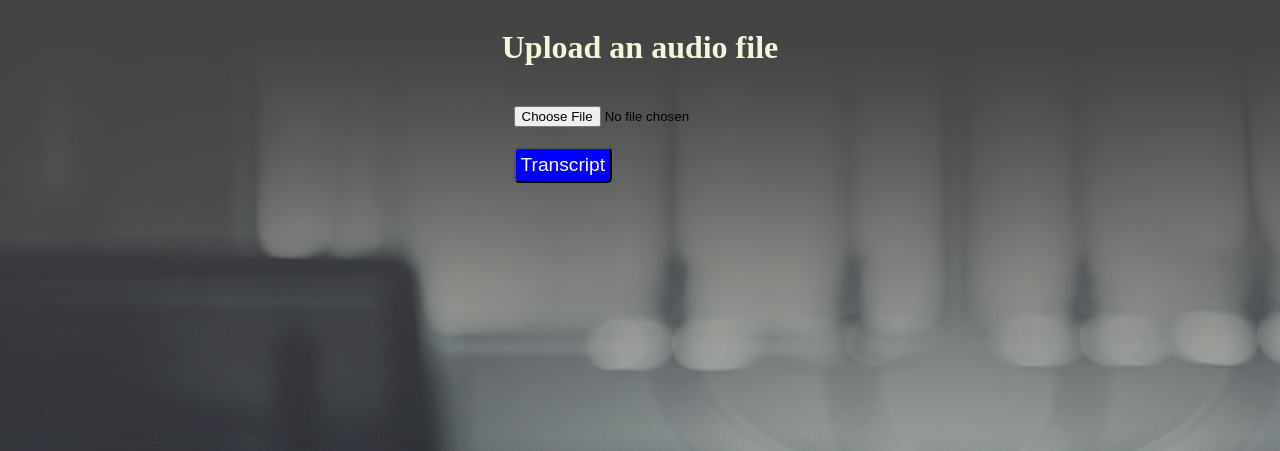
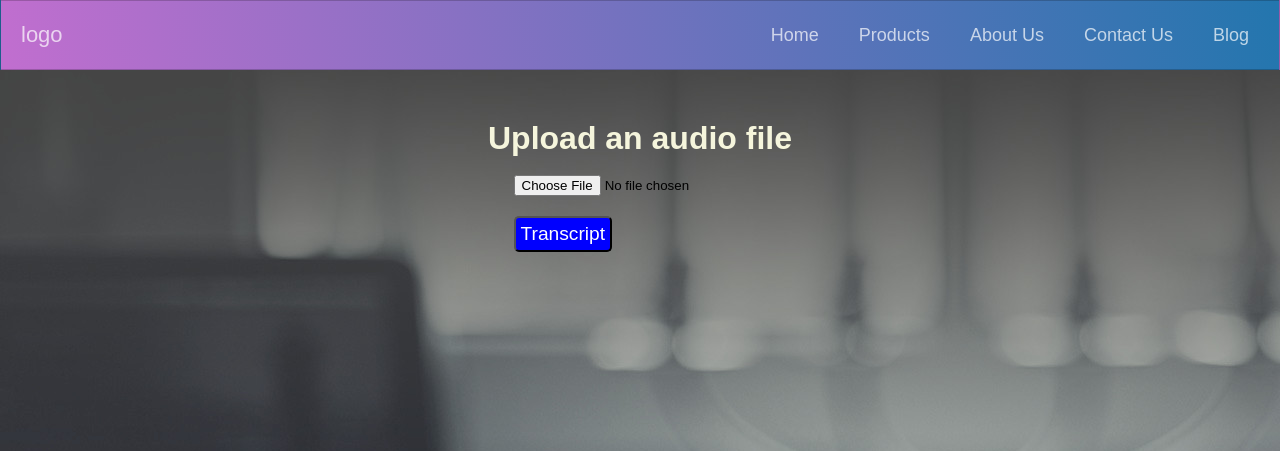
Before and after one commit to saurabh28march/TranscriptPY, a Flask app: page / in a window 1280 px wide. Shown: the top 451 px of the page. Run offline with Flask 2, Linux system fonts and the light colour scheme.

Commit message:
Added Navbar to the home page

```diff
--- a/Transcript/templates/index.html
+++ b/Transcript/templates/index.html
@@ -10,10 +10,107 @@
       type="text/css"
       href="{{ url_for('static',filename='stylesheets/styles.css') }}"
     />
+
+    <link
+      rel="stylesheet"
+      href="https://cdnjs.cloudflare.com/ajax/libs/font-awesome/4.7.0/css/font-awesome.min.css"
+    />
     <style>
+      * {
+        box-sizing: border-box;
+        padding: 0;
+        margin: 0;
+      }
+
+      body {
+        font-family: "Josefin Sans", sans-serif;
+      }
+
+      .navbar {
+        font-size: 18px;
+        background-image: linear-gradient(260deg, #2376ae 0%, #c16ecf 100%);
+        border: 1px solid rgba(0, 0, 0, 0.2);
+        padding-bottom: 10px;
+      }
+
+      .main-nav {
+        list-style-type: none;
+        display: none;
+      }
+
+      .nav-links,
+      .logo {
+        text-decoration: none;
+        color: rgba(255, 255, 255, 0.7);
+      }
+
+      .main-nav li {
+        text-align: center;
+        margin: 15px auto;
+      }
+
+      .logo {
+        display: inline-block;
+        font-size: 22px;
+        margin-top: 10px;
+        margin-left: 20px;
+      }
+
+      .navbar-toggle {
+        position: absolute;
+        top: 10px;
+        right: 20px;
+        cursor: pointer;
+        color: rgba(255, 255, 255, 0.8);
+        font-size: 24px;
+      }
+
+      .active {
+        display: block;
+      }
+
+      @media screen and (min-width: 768px) {
+        .navbar {
+          display: flex;
+          justify-content: space-between;
+          padding-bottom: 0;
+          height: 70px;
+          align-items: center;
+        }
+
+        .main-nav {
+          display: flex;
+          margin-right: 30px;
+          flex-direction: row;
+          justify-content: flex-end;
+        }
+
+        .main-nav li {
+          margin: 0;
+        }
+
+        .nav-links {
+          margin-left: 40px;
+        }
+
+        .logo {
+          margin-top: 0;
+        }
+
+        .navbar-toggle {
+          display: none;
+        }
+
+        .logo:hover,
+        .nav-links:hover {
+          color: rgba(255, 255, 255, 1);
+        }
+      }
+
       body {
         background-image: url("/static/img/image.jpg");
       }
+
       .centerFlex {
         align-items: center;
         display: flex;
@@ -46,14 +143,39 @@
         color: black;
         size: 20px;
         padding: 10px;
+        font-family: Lobster, sans-serif;
       }
+
       #header {
         align-content: center;
       }
     </style>
   </head>
   <body>
-    <div id="header">
+    <nav class="navbar">
+      <span class="navbar-toggle" id="js-navbar-toggle">
+        <i class="fa fa-list-ul" aria-hidden="true"></i>
+      </span>
+      <a href="#" class="logo">logo</a>
+      <ul class="main-nav" id="js-menu">
+        <li>
+          <a href="#" class="nav-links">Home</a>
+        </li>
+        <li>
+          <a href="#" class="nav-links">Products</a>
+        </li>
+        <li>
+          <a href="#" class="nav-links">About Us</a>
+        </li>
+        <li>
+          <a href="#" class="nav-links">Contact Us</a>
+        </li>
+        <li>
+          <a href="#" class="nav-links">Blog</a>
+        </li>
+      </ul>
+    </nav>
+    <div id="header" style="margin-top: 50px">
       <div class="centerFlex">
         <h1 id="heading">Upload an audio file</h1>
         <br />
@@ -83,5 +205,14 @@
         </div>
       </div>
     </div>
+
+    <script>
+      let mainNav = document.getElementById("js-menu");
+      let navbarToggle = document.getElementById("js-navbar-toggle");
+
+      narbarToggle.addEventListener("click", function () {
+        mainNav.classList.toggle("active");
+      });
+    </script>
   </body>
 </html>
```
